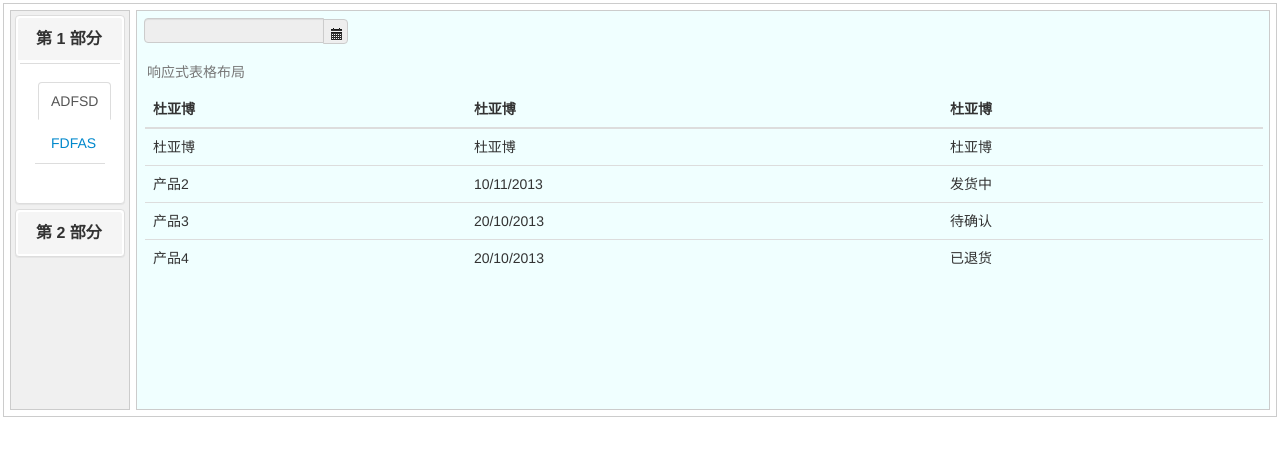
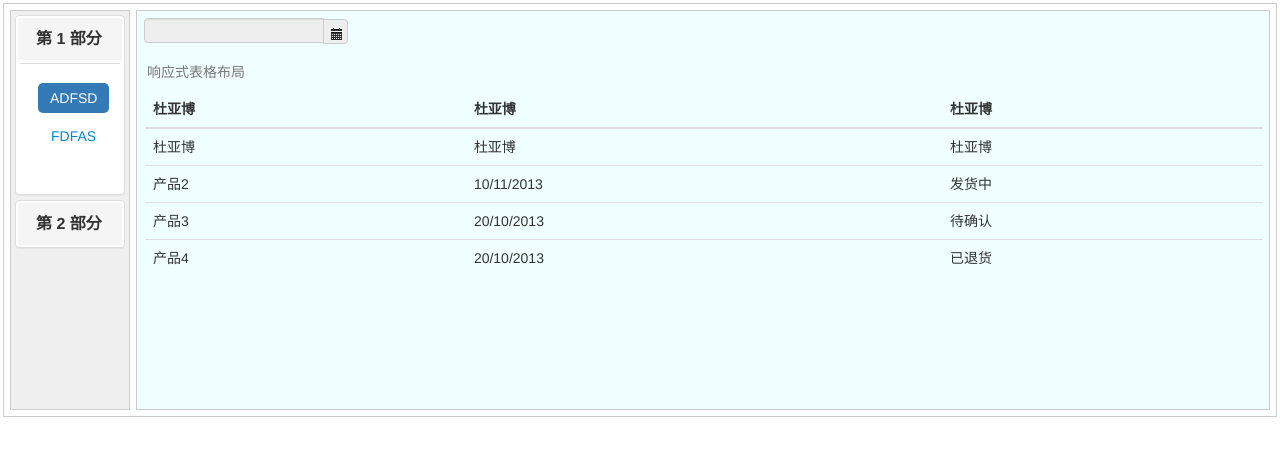
Before and after one commit to duyabobo/bi_monitor, a Django app: template bi_monitor_app/templates/index.html in a window 1280 px wide. Shown: the top 456 px of the page. Run offline with Django 3.2, Linux system fonts and the light colour scheme; the template is opened without the code that fills it, so the values that code supplies are empty; some libraries are stand-ins or nearby versions.

Commit message:
U left_column.html: 二級菜單樣式

```diff
--- a/bi_monitor_app/templates/left_column.html
+++ b/bi_monitor_app/templates/left_column.html
@@ -6,7 +6,7 @@
     </div>
     <div id="collapseOne" class="panel-collapse collapse in">
         <div class="panel-body">
-            <ul class="nav nav-tabs">
+            <ul class="nav nav-pills">
                <li class="active">
                    <a href="#home" data-toggle="tab">ADFSD</a>
                </li>
@@ -26,7 +26,7 @@
     </div>
     <div id="collapseTwo" class="panel-collapse collapse">
         <div class="panel-body">
-            <ul class="nav nav-tabs">
+            <ul class="nav nav-pills">
                <li>
                    <a href="#home" data-toggle="tab">AAAA</a>
                </li>
```
